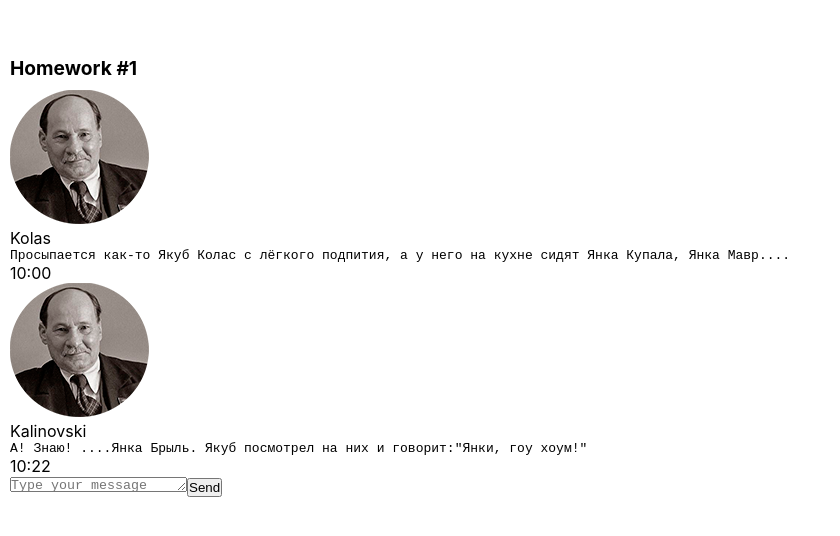
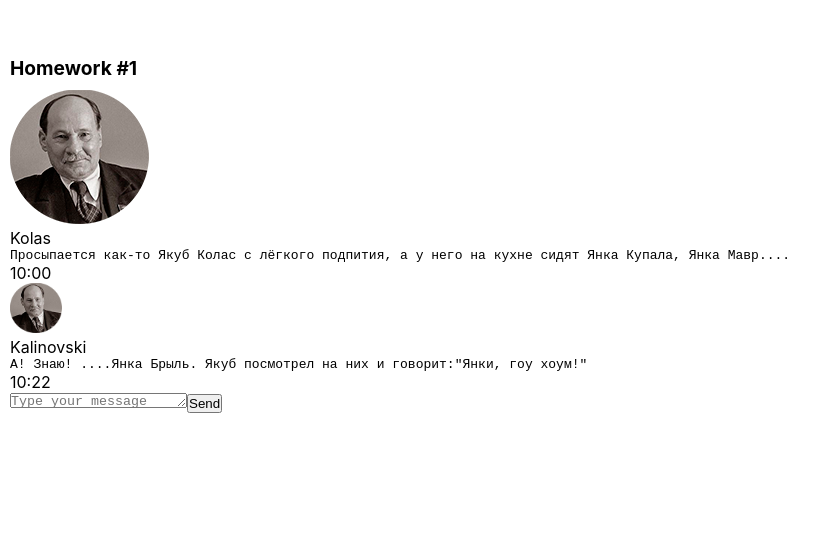
Before and after one commit to Ciahaka/DZ_Avto, a React (Create React App) app: page / in a window 1280 px wide. Shown: the top 536 px of the page, without its empty margins (0-840 px from the left). Built offline with nearby package versions, Linux system fonts and the light colour scheme.

Commit message:
change FriendMessage.module.css

```diff
--- a/src/s2-homeworks/hw01/friend-message/FriendMessage.module.css
+++ b/src/s2-homeworks/hw01/friend-message/FriendMessage.module.css
@@ -1,5 +1,5 @@
 .friendMessage {
-
+/*border: 1px solid;*/
 }
 
 .friendImageAndText {
@@ -7,11 +7,11 @@
 }
 
 .friendImageAndText img {
-
+height: 50px;
 }
 
 .friendText {
-
+;
 }
 
 .friendText:after {
```
